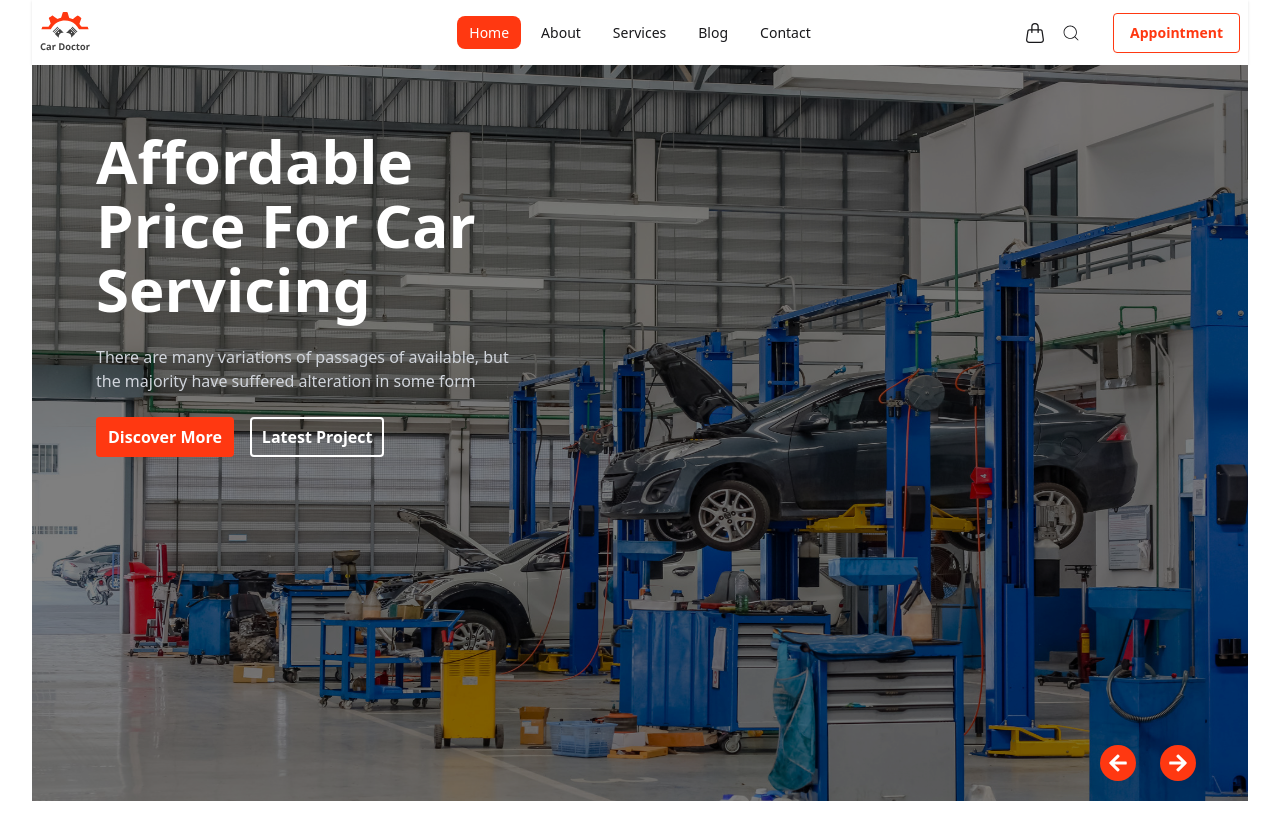
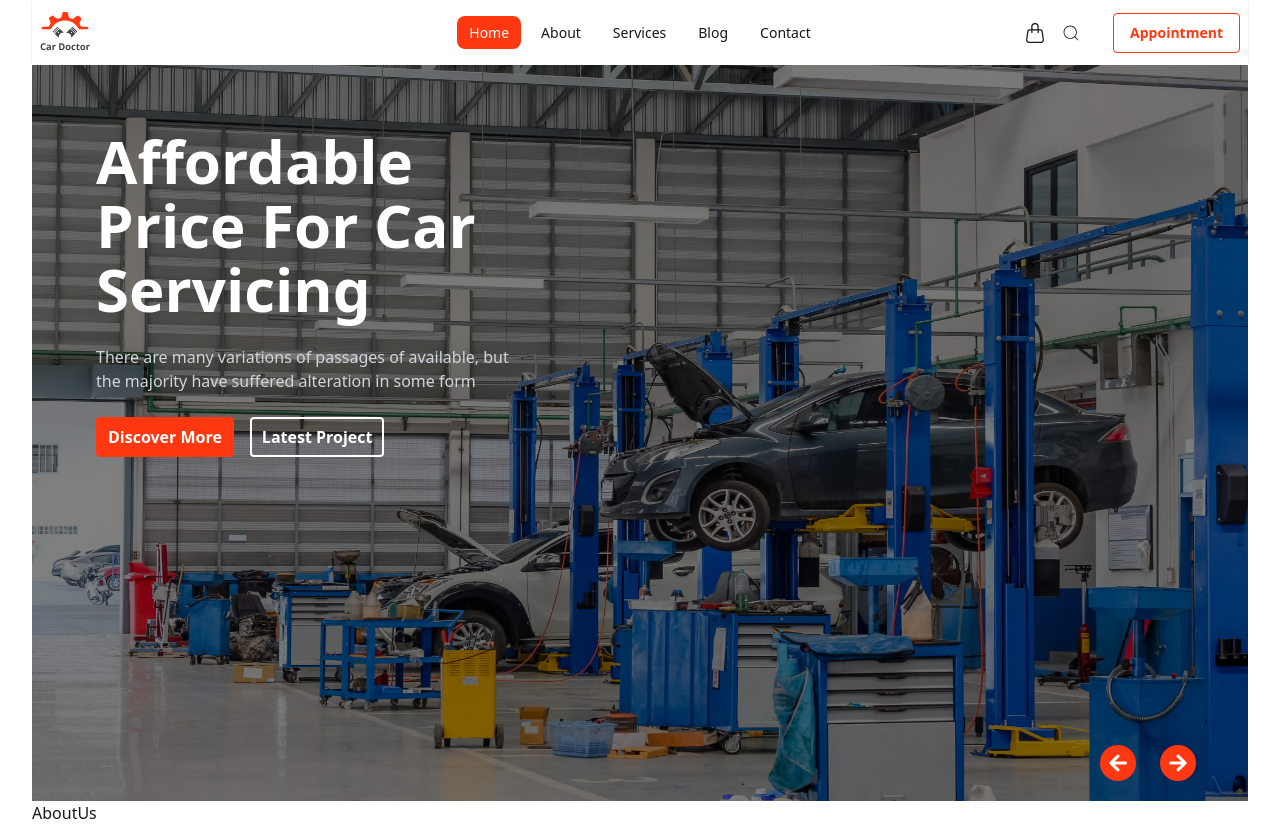
Before and after one commit to lukmanxpert/next-car-doctor-pro, a Next.js app: page / in a window 1280 px wide. Before the commit the page ends 801 px from the top, so only its background shows below. Built offline with nearby package versions, Linux system fonts and the light colour scheme.

Commit message:
added about us section

```diff
--- /dev/null
+++ b/src/app/components/AboutUs.jsx
@@ -0,0 +1,7 @@
+import React from 'react'
+
+export default function AboutUs() {
+  return (
+    <div>AboutUs</div>
+  )
+}
--- a/src/app/page.jsx
+++ b/src/app/page.jsx
@@ -1,7 +1,11 @@
+import AboutUs from "./components/AboutUs";
 import Banner from "./components/Banner";
 
 export default function Home() {
   return (
-    <Banner />
+    <div>
+      <Banner />
+      <AboutUs />
+    </div>
   );
 }
```
